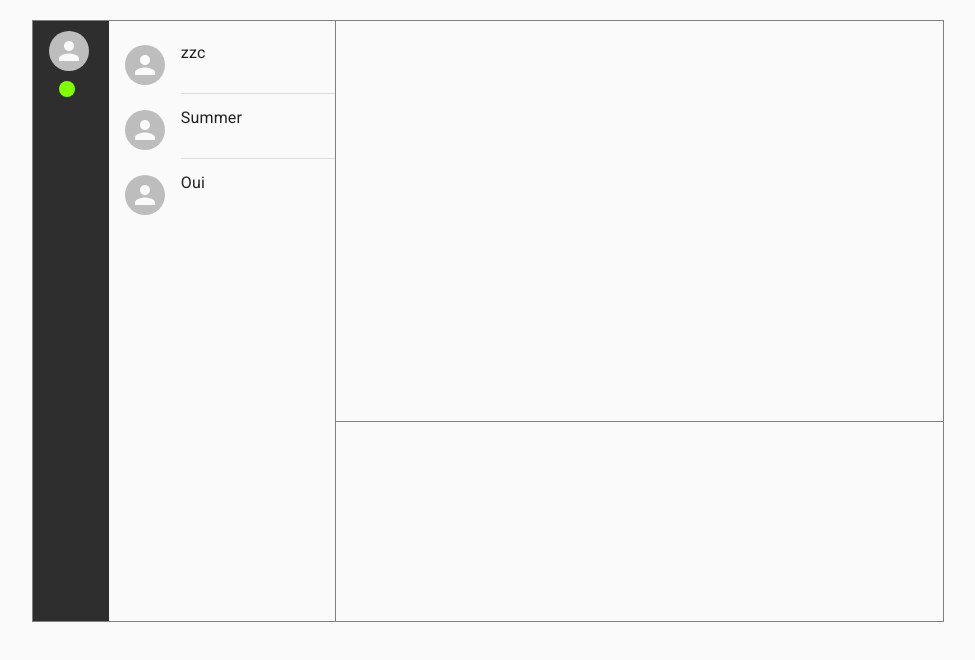
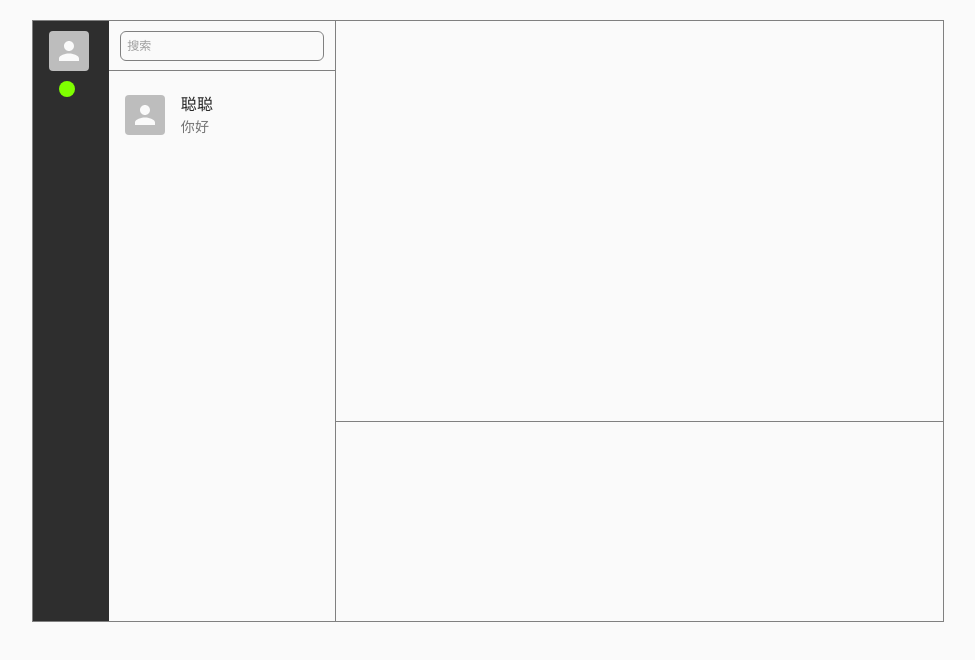
Before and after one commit to gl-zcc/chat, a Next.js app: page / in a window 1280 px wide. Shown: the top 660 px of the page, without its empty margins (152-1127 px from the left). Built offline with nearby package versions, Linux system fonts and the light colour scheme.

Commit message:
update ui

```diff
--- a/pages/index.tsx
+++ b/pages/index.tsx
@@ -10,7 +10,7 @@ import ListItem from '@material-ui/core/ListItem';
 import Divider from '@material-ui/core/Divider';
 import ListItemText from '@material-ui/core/ListItemText';
 import ListItemAvatar from '@material-ui/core/ListItemAvatar';
-import Typography from '@material-ui/core/Typography';
+import InputBase from '@material-ui/core/InputBase';
 // import ProTip from '../src/ProTip';
 // import Link from '../src/Link';
 // import Copyright from '../src/Copyright';
@@ -21,36 +21,24 @@ export default function Index() {
       <Grid container>
         <Grid item xs={1}>
           <div className={'user-info'}>
-            <Avatar alt="zcc" src="" />
+            <Avatar variant="rounded" alt="zcc" src="" />
             <div className={'status normal'}></div>
           </div>
         </Grid>
         <Grid className={'user-list'} item xs={3}>
+          <div className={'search-view'}>
+            <InputBase className={'search-input'} placeholder="搜索" />
+          </div>
           <List>
-            <ListItem alignItems="flex-start">
+            <ListItem
+              button
+              alignItems="flex-start">
               <ListItemAvatar>
-                <Avatar alt="Remy Sharp" src="" />
+                <Avatar variant="rounded" alt="" src="" />
               </ListItemAvatar>
               <ListItemText
-                primary="zzc"
-              />
-            </ListItem>
-            <Divider variant="inset" component="li" />
-            <ListItem alignItems="flex-start">
-              <ListItemAvatar>
-                <Avatar alt="Travis Howard" src="" />
-              </ListItemAvatar>
-              <ListItemText
-                primary="Summer"
-              />
-            </ListItem>
-            <Divider variant="inset" component="li" />
-            <ListItem alignItems="flex-start">
-              <ListItemAvatar>
-                <Avatar alt="Cindy Baker" src="" />
-              </ListItemAvatar>
-              <ListItemText
-                primary="Oui"
+                primary="聪聪"
+                secondary="你好"
               />
             </ListItem>
           </List>
--- a/styles/chat.scss
+++ b/styles/chat.scss
@@ -34,6 +34,23 @@
     }
   }
 
+  .search-view {
+    width: 100%;
+    height: 50px;
+    border-bottom: 1px solid gray;
+    text-align: center;
+
+    .search-input {
+      border: 1px solid gray;
+      border-radius: 6px;
+      height: 30px;
+      margin-top: 10px;
+      font-size: 12px;
+      width: 90%;
+      padding: 0 6px;
+    }
+  }
+
   .user-list {
     border-right: 1px solid gray;
   }
```
